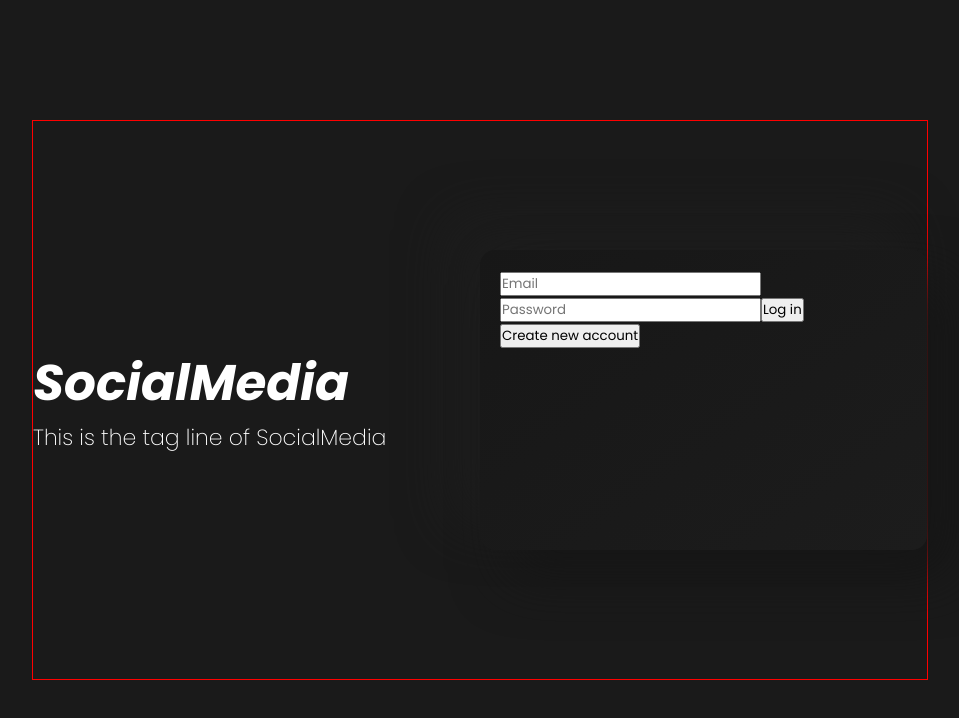
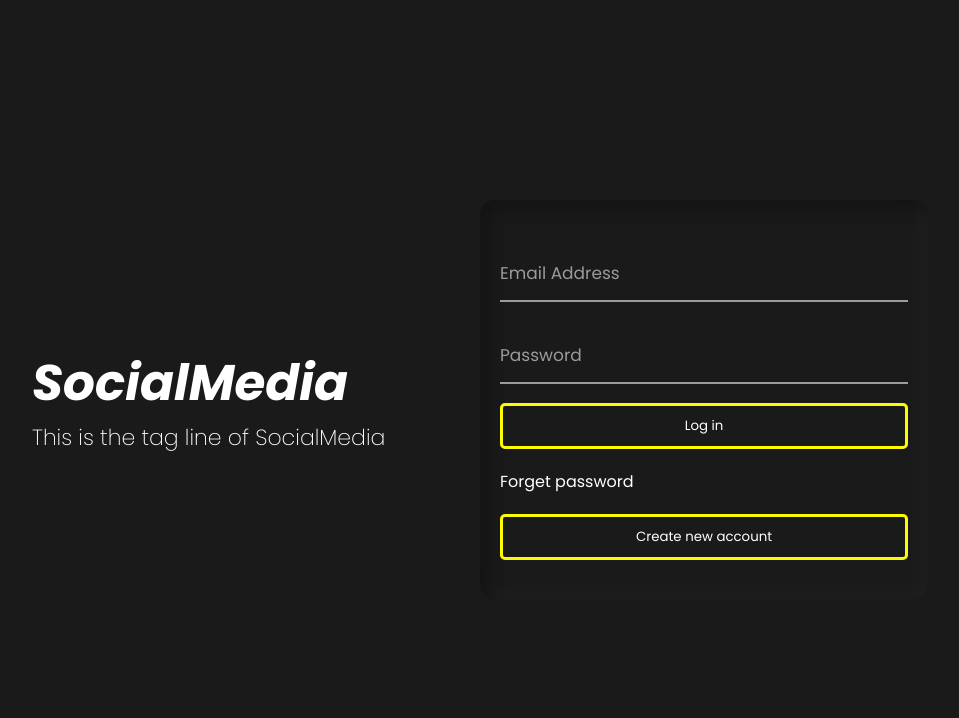
Before and after one commit to RizwanAhmed3000/Social-Media-React, a React (Create React App) app: page / in a window 1280 px wide. Shown: the top 718 px of the page, without its empty margins (160-1119 px from the left). Built offline with nearby package versions, Linux system fonts and the light colour scheme.

Commit message:
login UI done

```diff
--- a/src/pages/login/Login.jsx
+++ b/src/pages/login/Login.jsx
@@ -10,10 +10,17 @@ export default function Login() {
                 </div>
                 <div className="loginRight">
                     <div className="loginBox">
-                        <input type="email" placeholder="Email" className="loginInput"/>
-                        <input type="password" placeholder="Password" className="loginInput" />
-                        <button className="loginBtn">Log in</button>
-                        <button className="signupBtn">Create new account</button>
+                        <div class="form__group field">
+                            <input type="email" class="form__field" placeholder="Email" required="" />
+                                <label for="name" class="form__label">Email Address</label>
+                        </div>
+                        <div class="form__group field">
+                            <input type="password" class="form__field" placeholder="Email" required="" />
+                            <label for="name" class="form__label">Password</label>
+                        </div>
+                        <button className="loginBtn seeMoreBtn">Log in</button>
+                        <span className="forgetPassword">Forget password</span>
+                        <button className="signupBtn seeMoreBtn">Create new account</button>
                     </div>
                 </div>
             </div>
--- a/src/pages/login/login.css
+++ b/src/pages/login/login.css
@@ -12,7 +12,6 @@
     width: 70%;
     height: 70%;
     display: flex;
-    border: 1px solid red;
 }
 
 .loginLeft,
@@ -34,11 +33,84 @@
 }
 
 .loginBox {
-    height: 300px;
+    height: 400px;
     padding: 20px;
-    background-color: #ffffff;
+    display: flex;
+    flex-direction: column;
+    justify-content: space-evenly;
     border-radius: 15px;
-    background: linear-gradient(145deg, #171717, #1c1c1c);
-    box-shadow: 27px 27px 53px #161616,
-        -27px -27px 53px #1e1e1e;
+    background: #1A1A1A;
+    box-shadow: inset 8px 8px 16px #141414,
+        inset -8px -8px 16px #202020;
 }
+
+.form__group {
+    position: relative;
+    padding: 20px 0 0;
+    width: 100%;
+}
+
+.form__field {
+    font-family: inherit;
+    width: 100%;
+    border: none;
+    border-bottom: 2px solid #9b9b9b;
+    outline: 0;
+    font-size: 17px;
+    color: #fff;
+    padding: 7px 0;
+    background: transparent;
+    transition: border-color 0.2s;
+}
+
+.form__field::placeholder {
+    color: transparent;
+}
+
+.form__field:placeholder-shown~.form__label {
+    font-size: 17px;
+    cursor: text;
+    top: 20px;
+}
+
+.form__label {
+    position: absolute;
+    top: 0;
+    display: block;
+    transition: 0.2s;
+    font-size: 17px;
+    color: #9b9b9b;
+    pointer-events: none;
+}
+
+.form__field:focus {
+    padding-bottom: 6px;
+    font-weight: 700;
+    border-width: 3px;
+    border-image: linear-gradient(to right, #fcff65, #FDFB00);
+    border-image-slice: 1;
+}
+
+.form__field:focus~.form__label {
+    position: absolute;
+    top: 0;
+    display: block;
+    transition: 0.2s;
+    font-size: 17px;
+    color: #FDFB00;
+    font-weight: 700;
+}
+
+/* reset input */
+.form__field:required,
+.form__field:invalid {
+    box-shadow: none;
+}
+
+.loginBtn, .signupBtn{
+    width: 100%;
+}
+
+.forgetPassword{
+    cursor: pointer;
+}
```
